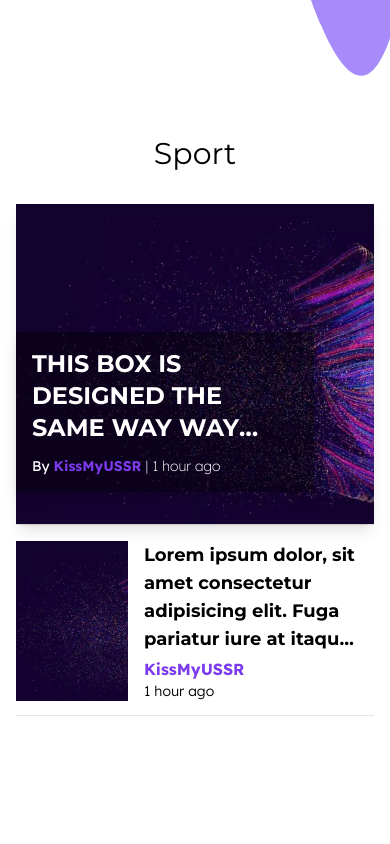
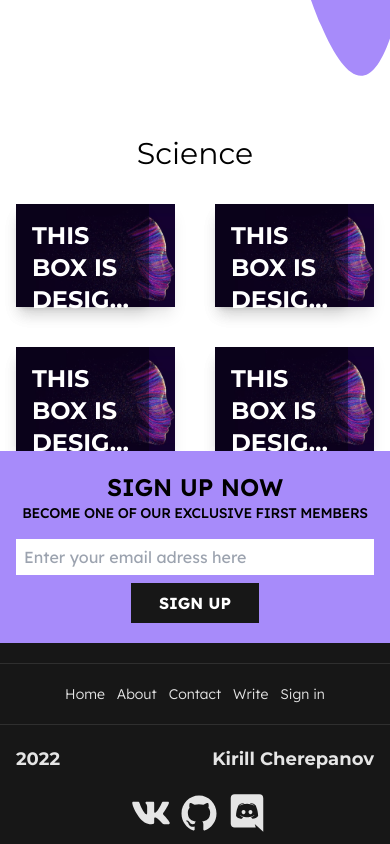
Before and after one commit to Kirill-Cherepanov/Bloggy, a React (Create React App) app in the folder client/: page / in a window 390 px wide. Shown: the part 740-1584 px from the top of the page. Built offline with nearby package versions, Linux system fonts and the light colour scheme; a web font is replaced by a local one.

Commit message:
feat: make Sport and Music sections on homepage responsive

```diff
--- a/client/src/pages/Homepage/Homepage.tsx
+++ b/client/src/pages/Homepage/Homepage.tsx
@@ -27,9 +27,9 @@ export default function Home() {
     <>
       <main className="bg-main">
         <HeroSection bgImage={bgImage} />
-        <section className="SPORT px-4 xs:px-8 sm:px-12 md:px-20">
+        {/* <section className="SPORT px-4 xs:px-8 sm:px-12 md:px-20">
           <h2 className="font-display text-3xl text-center my-8">Sport</h2>
-          <ul className="grid grid-rows-3 gap-0 lg:grid-cols-2 lg:gap-10">
+          <ul className="grid gap-4 grid-flow-row lg:grid-rows-3 lg:grid-cols-2 lg:gap-10">
             <LargePost
               mockImage={mockImage}
               className="row-start-1 lg:row-end-4 h-80 sm:h-100 md:h-[440px] lg:h-auto"
@@ -41,35 +41,34 @@ export default function Home() {
                 <SmallPost key={i} mockImage={mockImage} />
               ))}
           </ul>
-        </section>
+        </section> */}
         {/* <section className="OUR_POSTS px-4 xs:px-8 sm:px-12 md:px-20">
           <h2 className="font-display text-3xl text-center my-8">
             Our posts
           </h2>
           <ParallelogramCurtains mockImage={mockImage} />
-        </section>
-        <section className="MUSIC px-4 xs:px-8 sm:px-12 md:px-20">
+        </section> */}
+        {/* <section className="MUSIC px-4 xs:px-8 sm:px-12 md:px-20">
           <h2 className="font-display text-3xl text-center my-8">Music</h2>
-          <ul className="grid grid-rows-3 grid-cols-2 gap-10">
+          <ul className="grid gap-4 grid-flow-row lg:grid-rows-3 lg:grid-cols-2 lg:gap-10">
+            <LargePost
+              mockImage={mockImage}
+              className="row-start-1 lg:row-end-4 h-80 sm:h-100 md:h-[440px] lg:h-auto lg:col-start-2"
+              textBoxClass="bottom-8 w-5/6 h-40 sm:h-48 xl:max-h-64"
+            />
             {Array(3)
               .fill(0)
               .map((v, i) => (
                 <SmallPost key={i} mockImage={mockImage} />
               ))}
-            <LargePost
-              mockImage={mockImage}
-              className="row-start-1 row-end-4 col-start-2"
-              textBoxClass="top-1/3 h-64 w-5/6"
-            />
           </ul>
-        </section>
-        <section className="BLOGS px-4 xs:px-8 sm:px-12 md:px-20">
+        </section> */}
+        {/* <section className="BLOGS px-4 xs:px-8 sm:px-12 md:px-20">
           <h2 className="font-display text-3xl text-center my-8">
             Popular blogs
           </h2>
           <BlogSwiper mockImage={mockImage} />
-        </section>
-
+        </section> */}
         <section className="SCIENCE px-4 xs:px-8 sm:px-12 md:px-20">
           <h2 className="font-display text-3xl text-center my-8">Science</h2>
           <ul className="grid grid-rows-2 grid-cols-2 gap-10 before:content-[''] before:w-0 before:pb-[65%] before:row-start-1 before:row-end-1 before:col-start-1 before:col-end-1 [&>*:first-child]:row-start-1 [&>*:first-child]:row-end-1 [&>*:first-child]:col-start-1 [&>*:first-child]:col-end-1 ">
@@ -83,7 +82,7 @@ export default function Home() {
                 />
               ))}
           </ul>
-        </section> */}
+        </section>
       </main>
     </>
   );
--- a/client/src/pages/Posts/SmallPost.tsx
+++ b/client/src/pages/Posts/SmallPost.tsx
@@ -25,7 +25,7 @@ export default function SmallPost({ mockImage }: Props) {
   }, []);
 
   return (
-    <li className="flex h-48 transition-transform py-4 border-y lg:py-0 lg:border-y-0 lg:bg-accent-50 lg:shadow-lg hover:scale-105">
+    <li className="flex h-48 lg:h-40 transition-transform py-4 border-y lg:py-0 lg:border-y-0 lg:bg-accent-50 lg:shadow-lg hover:scale-105">
       <img
         src={mockImage}
         alt="Post"
```
